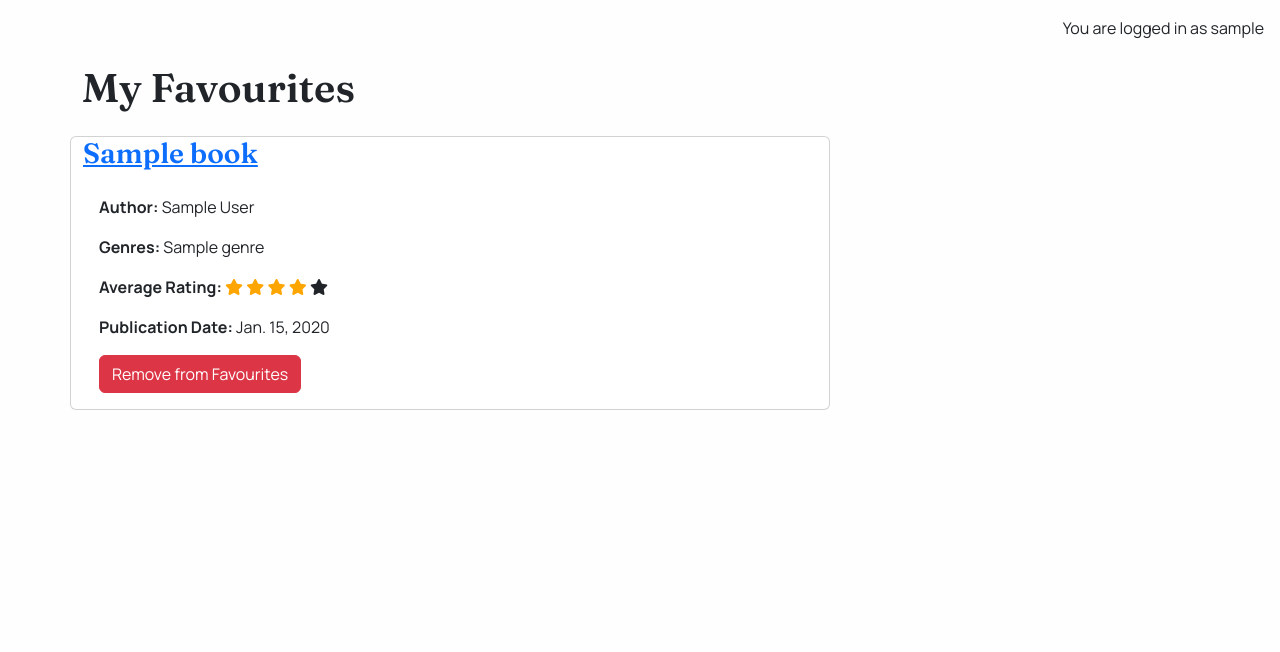
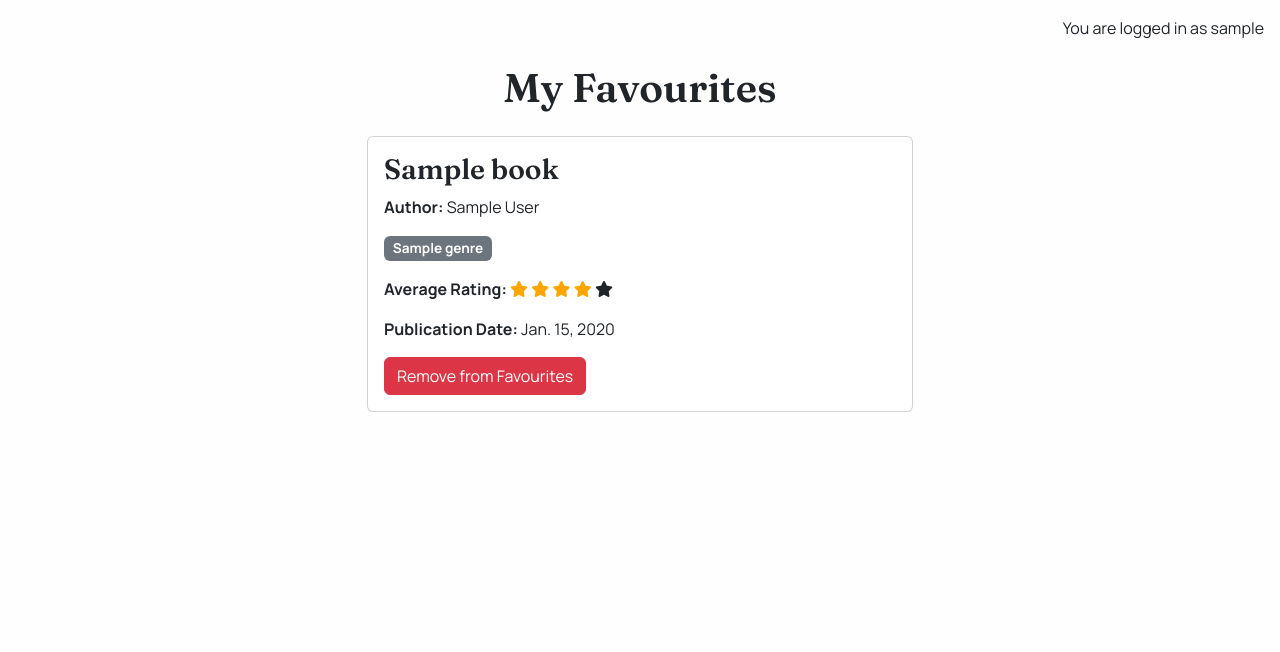
Before and after one commit to hamza-m1/readview, a Django app: page /my_favourites/ in a window 1280 px wide. Shown: the part 56-708 px from the top of the page. Run offline with Django 4.2, Linux system fonts and the light colour scheme; a user stored in the database is signed in; tables that the repository leaves empty hold one stand-in row (values such as "Sample post"); some libraries are stand-ins or nearby versions.

Commit message:
Style favourites and reviews pages

```diff
--- a/books/templates/books/my_favourites.html
+++ b/books/templates/books/my_favourites.html
@@ -2,17 +2,24 @@
 {% load static %}
 
 {% block content %}
-<div class="container mt-4">
-    <h1>My Favourites</h1>
-    <div class="row">
+<div class="container mt-4 mb-4">
+    <h1 class="text-center mb-4">My Favourites</h1>
+    <div class="row justify-content-center gx-4 gy-4">
         {% for favourite in favourites %}
-        <div class="col-md-8 card profile-card mb-4  mt-3 ">
-            <h3>
-                <a href="{% url 'book_detail' favourite.book.slug %}">{{ favourite.book.title }}</a>
-            </h3>
+        <div class="col-md-6">
+            <div class="card profile-card h-100">
                 <div class="card-body">
+                    <a href="{% url 'book_detail' favourite.book.slug %}" class="stretched-link"
+                        aria-label="View details for {{ favourite.book.title }}"></a>
+                    <h3>{{ favourite.book.title }}</h3>
                     <p><strong>Author:</strong> {{ favourite.book.author }}</p>
-                <p><strong>Genres:</strong> {{ favourite.book.genre.all|join:", " }}</p>
+                    {% if favourite.book.genre.all %}
+                    <div class="mb-3">
+                        {% for genre in favourite.book.genre.all %}
+                        <span class="badge genre-badge bg-secondary me-1">{{ genre.name }}</span>
+                        {% endfor %}
+                    </div>
+                    {% endif %}
                     <p><strong>Average Rating:</strong>
                         <span class="fa fa-star {% if favourite.book.average_rating > 0 %} checked {% endif %}"></span>
                         <span class="fa fa-star {% if favourite.book.average_rating > 1 %} checked {% endif %}"></span>
@@ -33,6 +40,7 @@
                         {% endif %}
                         {% endif %}
                     </form>
+                </div>
             </div>
         </div>
         {% empty %}
--- a/static/css/styles.css
+++ b/static/css/styles.css
@@ -73,5 +73,13 @@ h6,
 }
 
 .profile-card {
+  position: relative;
+  cursor: pointer;
   background-color: var(--card-bg);
 }
+
+.profile-card form,
+.profile-card button {
+  position: relative;
+  z-index: 2;
+}
```
Also changed, not shown: books/templates/books/my_reviews.html (+5 -6 lines), 1 other file. Lines whose indentation alone changed are shown as unchanged.
